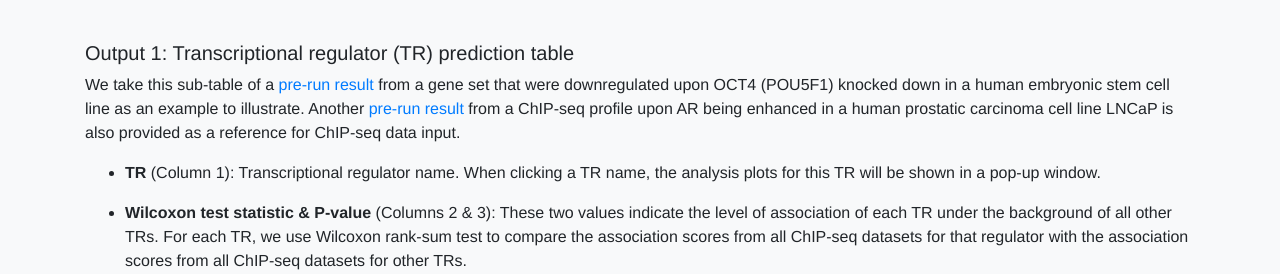
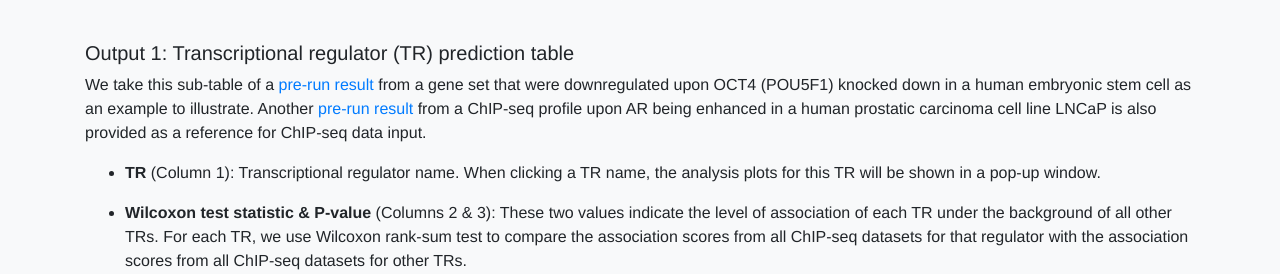
Before and after one commit to zang-lab/BARTweb_frontend, a Flask app: page /help in a window 1280 px wide. Shown: the part 2628-2902 px from the top of the page. Run offline with Flask 2, Linux system fonts and the light colour scheme; some libraries are stand-ins or nearby versions.

Commit message:
fix bug in help page wording

```diff
--- a/templates/help.html
+++ b/templates/help.html
@@ -73,7 +73,7 @@
           <p><img src="{{ url_for('static', filename='bartweb2_result.png') }}" alt='bartweb_result' referrerPolicy='no-referrer' width="1000"/></p>
           <br>
           <h5>Output 1: Transcriptional regulator (TR) prediction table</h5>
-          <p>We take this sub-table of a <a href="{{ url_for('sample_result', sample_type='genelist')}}">pre-run result</a> from a gene set that were downregulated upon OCT4 (POU5F1) knocked down in a human embryonic stem cell line as an example to illustrate. Another <a href="{{ url_for('sample_result', sample_type='ChIPdata')}}">pre-run result</a> from a ChIP-seq profile upon AR being enhanced in a human prostatic carcinoma cell line LNCaP is also provided as a reference for ChIP-seq data input.</p>
+          <p>We take this sub-table of a <a href="{{ url_for('sample_result', sample_type='genelist')}}">pre-run result</a> from a gene set that were downregulated upon OCT4 (POU5F1) knocked down in a human embryonic stem cell as an example to illustrate. Another <a href="{{ url_for('sample_result', sample_type='ChIPdata')}}">pre-run result</a> from a ChIP-seq profile upon AR being enhanced in a human prostatic carcinoma cell line LNCaP is also provided as a reference for ChIP-seq data input.</p>
           <ul>
           <li><strong>TR</strong> (Column 1): Transcriptional regulator name. When clicking a TR name, the analysis plots for this TR will be shown in a pop-up window.</li>
           </ul>
```
